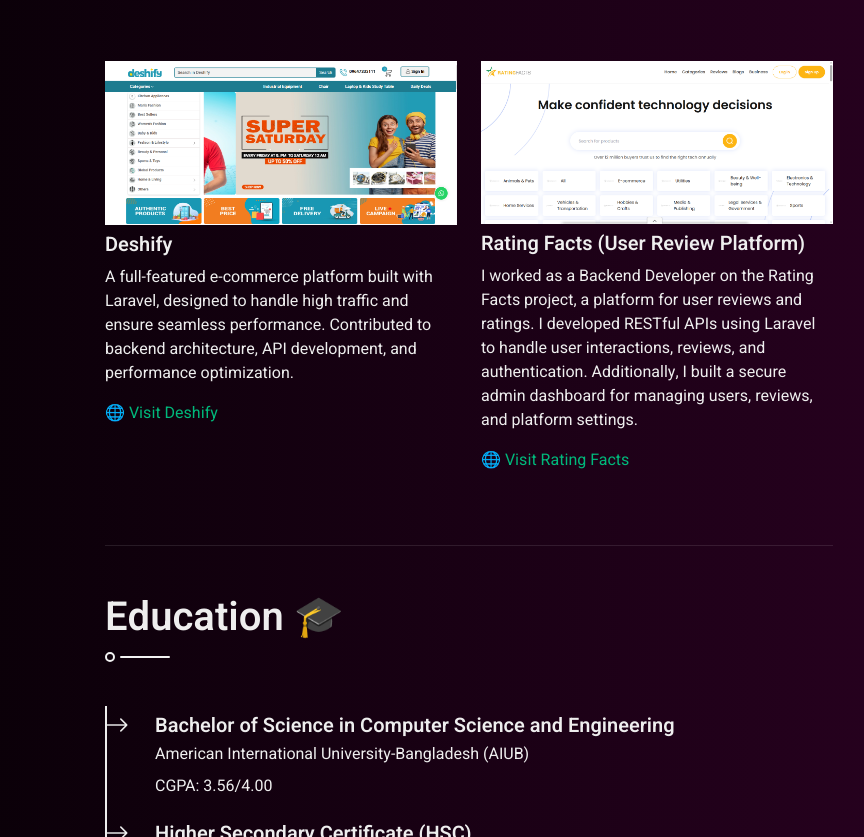
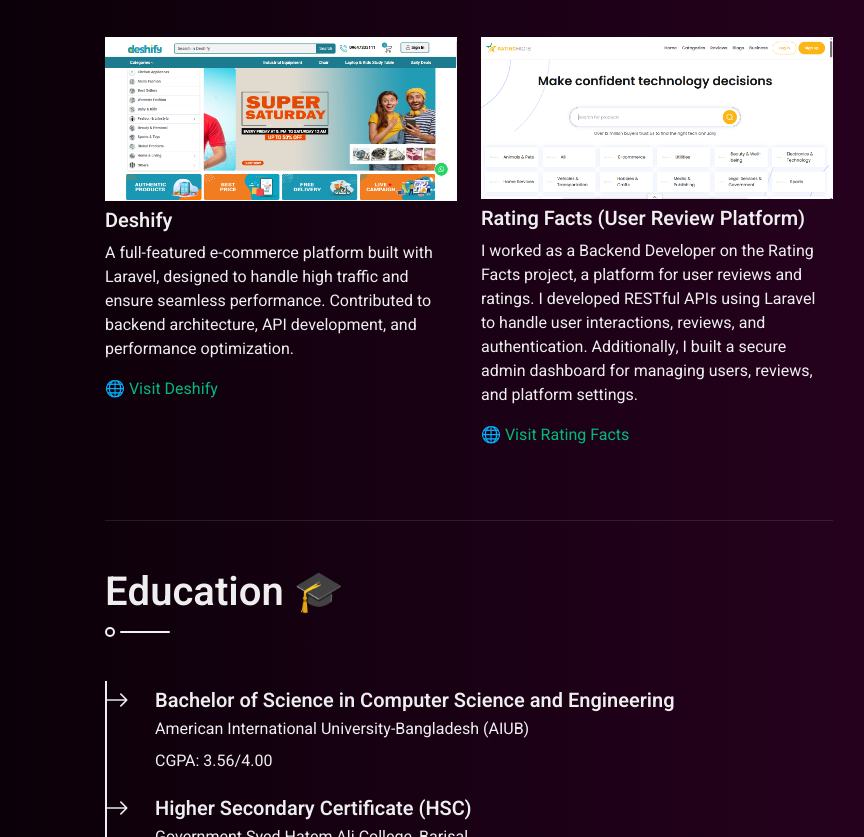
Before and after one commit to AhmedDip/portfolio, a plain HTML site: page index.html in a window 1280 px wide. Shown: the part 3165-4002 px from the top of the page, without its empty margins (365-1229 px from the left). Drawn offline with nearby package versions, Linux system fonts and the light colour scheme; animation ran at ten frames a second; a script that the page names is missing.

Commit message:
portfolio updated

```diff
--- a/index.html
+++ b/index.html
@@ -399,9 +399,9 @@ Worked on Deshify, RatingFacts, Pos Saas and many others -->
                                 <!-- Project 4 -->
                                 <div class="col-md-6 mb-4 portfolio-item second">
                                     <div class="position-relative overflow-hidden mb-2">
-                                        <img class="img-fluid w-100" src="img/4.PNG" alt="Project 4">
+                                        <img class="img-fluid w-100" src="img/5.PNG" alt="Project 4">
                                         <div class="portfolio-btn d-flex align-items-center justify-content-center">
-                                            <a href="img/4.PNG" data-lightbox="portfolio">
+                                            <a href="img/5.PNG" data-lightbox="portfolio">
                                                 <i class="bi bi-plus text-light"></i>
                                             </a>
                                         </div>
```
Also changed, not shown: img/5.PNG (added).
